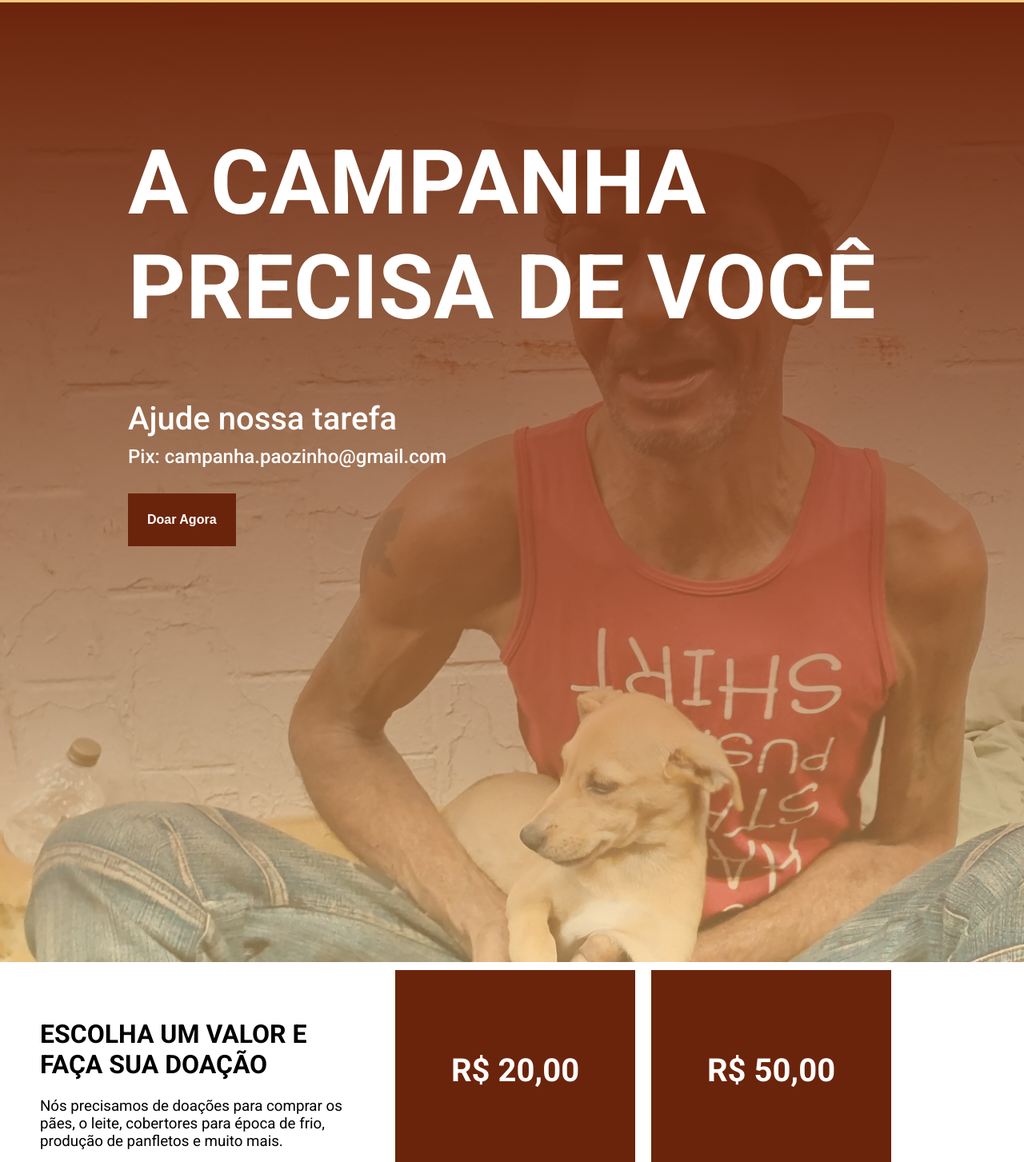
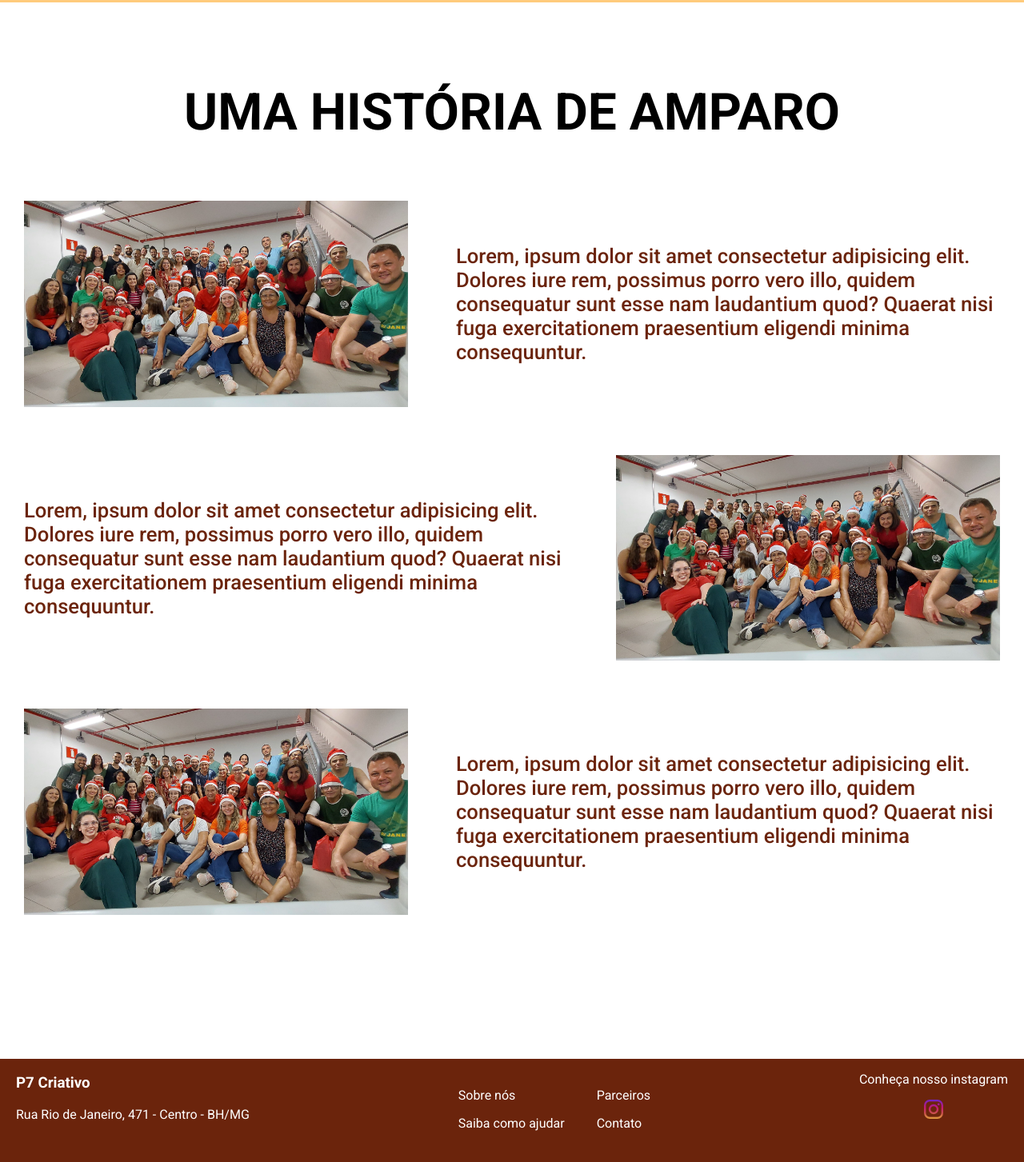
Before and after one commit to Thiagoslds/projeto-campanha, a React (Vite) app in the folder projeto-campanha/: page /sobre in a window 1280 px wide. Shown: the part 77-1530 px from the top of the page at 80% size. Built offline with nearby package versions, Linux system fonts and the light colour scheme.

Commit message:
8#-Cria_rotas

```diff
--- a/projeto-campanha/package.json
+++ b/projeto-campanha/package.json
@@ -11,7 +11,8 @@
   },
   "dependencies": {
     "react": "^18.2.0",
-    "react-dom": "^18.2.0"
+    "react-dom": "^18.2.0",
+    "react-router-dom": "^6.23.1"
   },
   "devDependencies": {
     "@types/react": "^18.2.66",
--- a/projeto-campanha/src/App.jsx
+++ b/projeto-campanha/src/App.jsx
@@ -1,19 +1,23 @@
-import Banner from './components/Banner'
-import Header from './components/Header'
-import InfoDoacao from './components/InfoDoacao'
-import InfoSocial from './components/InfoSocial'
-import InfoVoluntario from './components/InfoVoluntario'
-import Rodape from './components/Rodape'
+import { RouterProvider, createBrowserRouter } from 'react-router-dom'
+import Sobre from './pages/Sobre'
+import Home from './pages/Home';
+import RootLayout from './pages/Root';
+
+const routerData = createBrowserRouter([
+  {
+    path: '/',
+    element: <RootLayout />,
+    children: [
+      { path: '/', element: <Home /> },
+      { path: '/sobre', element: <Sobre /> }
+    ]
+  }
+]);
 
 function App() {
   return (
     <>
-      <Header />
-      <Banner />
-      <InfoDoacao />
-      <InfoSocial />
-      <InfoVoluntario />
-      <Rodape />
+      <RouterProvider router={routerData} />
     </>
   )
 }
--- a/projeto-campanha/src/components/Header.jsx
+++ b/projeto-campanha/src/components/Header.jsx
@@ -1,27 +1,28 @@
 import logoCampanha from '../assets/logo-campanha.png'
 import letraCampanha from '../assets/letra-campanha.png'
+import { Link } from 'react-router-dom';
 
 export default function Header() {
     return (
         <>
             <div id="header">
                 <div className="header-image">
-                    <a href="/">
+                    <Link to="/">
                         <img className="header-image-logo" src={logoCampanha} alt="Logo da Campanha do Pãozinho"></img>
                         <img className="header-image-letter" src={letraCampanha} alt="Letra da Campanha do Pãozinho"></img>
-                    </a>
+                    </Link>
                 </div>
 
                 <nav className="header-menu">
-                    <a href="/">
+                    <Link to="/sobre">
                         Sobre nós
-                    </a>
-                    <a href="/">
+                    </Link>
+                    <Link to="/">
                         Saiba como ajudar
-                    </a>
-                    <a href="/">
+                    </Link>
+                    <Link to="/">
                         Parceiros
-                    </a>
+                    </Link>
                 </nav>
             </div>
         </>
--- a/projeto-campanha/src/components/InfoDoacao.jsx
+++ b/projeto-campanha/src/components/InfoDoacao.jsx
@@ -16,7 +16,7 @@ export default function InfoDoacao() {
             <div id="area-doacao">
                 <div className="area-doacao-info">
                     <h1>Escolha um valor e faça sua doação</h1>
-                    <h3>Nós precisamos de doações para comprar os pães, o leite, cobertores para época de frio, produção de panfletos e muito mais.</h3>
+                    <h3>Nós precisamos de doações para comprar os pães, o leite, cobertores para época de frio, produção de mensagens e muito mais.</h3>
                 </div>
                 <div className="area-doacao-blocos">
                     <div>
--- a/projeto-campanha/src/index.css
+++ b/projeto-campanha/src/index.css
@@ -131,6 +131,8 @@ body {
 /*Area Doação*/
 #area-doacao {
   display: flex;
+  justify-content: center;
+  margin: 30px 0;
 }
 
 .area-doacao-info h1 {
@@ -174,7 +176,7 @@ body {
 }
 
 
-/*Area Localização*/
+/*Area voluntário*/
 #area-voluntario {
   display: flex;
   justify-content: space-evenly;
@@ -265,6 +267,7 @@ body {
 }
 
 /*Modal*/
+
 .modal-doacao {
   width: 40rem;
   height: 35rem;
@@ -291,3 +294,33 @@ body {
   font-weight: 600;
   cursor: pointer;
 }
+
+/*Pagina Sobre*/
+
+
+.pagina-sobre-bloco {
+  display: flex;
+  align-items: center;
+}
+
+.pagina-sobre-bloco img{
+  width: 30rem;
+  margin: 30px;
+}
+
+.pagina-sobre-bloco p{
+  margin: 30px;
+  font-weight: 500;
+  font-size: 1.6rem;
+  color: #6B240C;
+}
+
+#pagina-sobre {
+  margin-top: 100px;
+}
+
+#pagina-sobre h1 {
+  text-align: center;
+  font-size: 4rem;
+  text-transform: uppercase;
+}
--- /dev/null
+++ b/projeto-campanha/src/pages/Home.jsx
@@ -0,0 +1,15 @@
+import Banner from '../components/Banner'
+import InfoDoacao from '../components/InfoDoacao'
+import InfoSocial from '../components/InfoSocial'
+import InfoVoluntario from '../components/InfoVoluntario'
+
+export default function Home() {
+    return (
+        <>
+          <Banner />
+          <InfoDoacao />
+          <InfoSocial />
+          <InfoVoluntario />
+        </>
+      )
+}
--- /dev/null
+++ b/projeto-campanha/src/pages/Root.jsx
@@ -0,0 +1,13 @@
+import { Outlet } from "react-router-dom";
+import Header from "../components/Header";
+import Rodape from "../components/Rodape";
+
+export default function RootLayout() {
+    return (
+        <>
+            <Header />
+            <Outlet />
+            <Rodape />
+        </>
+    );
+}
--- /dev/null
+++ b/projeto-campanha/src/pages/Sobre.jsx
@@ -0,0 +1,26 @@
+import Imagem1 from '../assets/imagem-campanha-grupo1.jpeg'
+
+export default function Sobre() {
+    return (
+        <>
+            <div id="pagina-sobre">
+                <h1>Uma história de amparo</h1>
+                <div className="pagina-sobre-bloco">
+                    <img src={Imagem1} alt="Imagem dos tarefeiros da campanha." />
+                    <p>Lorem, ipsum dolor sit amet consectetur adipisicing elit. Dolores iure rem, possimus porro vero illo,
+                        quidem consequatur sunt esse nam laudantium quod? Quaerat nisi fuga exercitationem praesentium eligendi minima consequuntur.</p>
+                </div>
+                <div className="pagina-sobre-bloco">
+                    <p>Lorem, ipsum dolor sit amet consectetur adipisicing elit. Dolores iure rem, possimus porro vero illo,
+                        quidem consequatur sunt esse nam laudantium quod? Quaerat nisi fuga exercitationem praesentium eligendi minima consequuntur.</p>
+                    <img src={Imagem1} alt="Imagem dos tarefeiros da campanha." />
+                </div>
+                <div className="pagina-sobre-bloco">
+                    <img src={Imagem1} alt="Imagem dos tarefeiros da campanha." />
+                    <p>Lorem, ipsum dolor sit amet consectetur adipisicing elit. Dolores iure rem, possimus porro vero illo,
+                        quidem consequatur sunt esse nam laudantium quod? Quaerat nisi fuga exercitationem praesentium eligendi minima consequuntur.</p>
+                </div>
+            </div>
+        </>
+    );
+}
```
Also changed, not shown: 1 other file (tests, documents, lock files or other folders).
